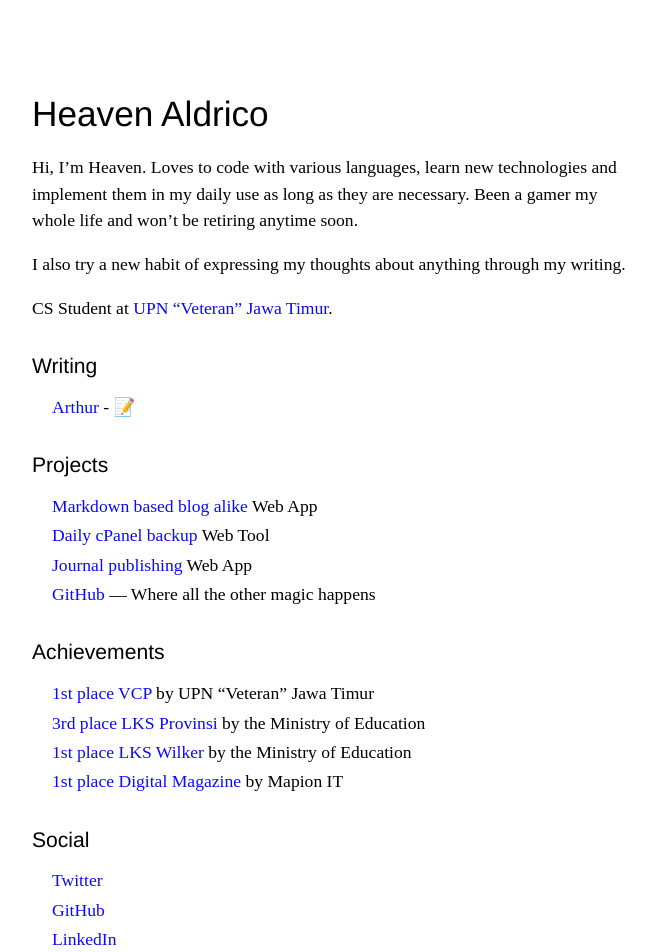
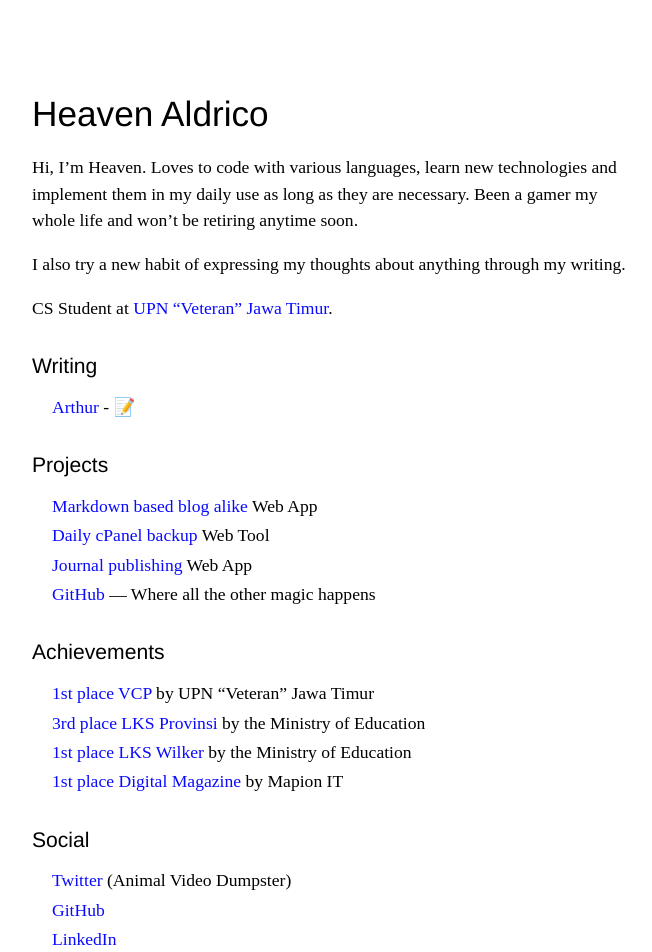
Before and after one commit to ldriko/aldrico, a Vue app: page / in a window 1280 px wide. Shown: the top 952 px of the page, without its empty margins (308-960 px from the left). Built offline with nearby package versions, Linux system fonts and the light colour scheme.

Commit message:
Update twitter link

```diff
--- a/src/pages/SocialSection.vue
+++ b/src/pages/SocialSection.vue
@@ -5,7 +5,7 @@
 <template>
   <text-section subtitle="Social">
     <ul>
-      <li><a href="https://twitter.com/ldriko" target="_blank">Twitter</a></li>
+      <li><a href="https://twitter.com/ldriko" target="_blank">Twitter</a> (Animal Video Dumpster)</li>
       <li><a href="https://github.com/ldriko" target="_blank">GitHub</a></li>
       <li><a href="https://www.linkedin.com/in/heaven-aldrico-28489620a" target="_blank">LinkedIn</a></li>
       <li><a href="https://stackoverflow.com/users/11387759/heaven-aldrico" target="_blank">StackOverflow</a></li>
```
